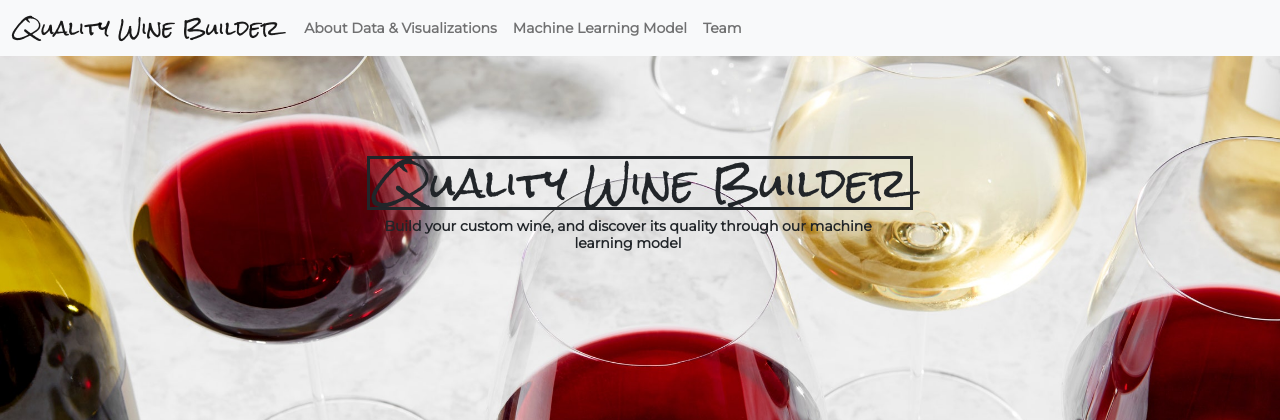
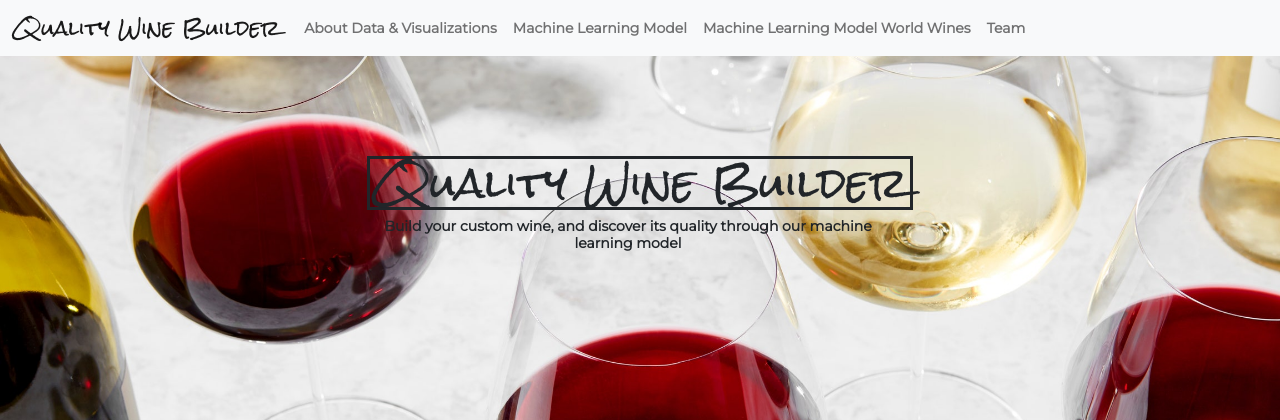
Before and after one commit to Mbutler22/Wine-Physiochemical-Analysis, a Flask app: page / in a window 1280 px wide. Shown: the top 420 px of the page. Run offline with Flask 2, Linux system fonts and the light colour scheme.

Commit message:
adding html for world wines model, functionality to app_py

```diff
--- a/app.py
+++ b/app.py
@@ -101,6 +101,19 @@
         routcome="Good Choice!"
     return redirect("/machine_learning.html")
 
+@app.route("/machine_learning_worldwines.html")
+def machine_learning_worldwines():
+   global rvolacidity, rTotalSulfur, rDensity, rSulfates, rAlcohol
+   global wAcidity, wFreeSulfur, wDensity, wAlcohol
+   global gwine
+   global routcome, woutcome
+
+   return render_template("machine_learning_worldwines.html", routcome=routcome, rvolacidity=rvolacidity,\
+                            rTotalSulfur=rTotalSulfur , rDensity= rDensity, rSulfates=rSulfates, rAlcohol=rAlcohol,\
+                            woutcome = woutcome, wAcidity=wAcidity, wFreeSulfur=wFreeSulfur,wDensity = wDensity,\
+                            wAlcohol =wAlcohol,\
+                            gwine=gwine)
+
 @app.route('/world_data', methods=['POST'])
 def world_data():
     global gwine
@@ -118,6 +131,7 @@
     else:
         gwine.outcome="Good Choice!"
     return redirect("/machine_learning.html")
+
 
 
 @app.route("/reset.html")
--- a/templates/index.html
+++ b/templates/index.html
@@ -26,6 +26,10 @@
                         <li class="nav-item">
                             <a class="nav-link" href="/machine_learning.html">Machine Learning Model</a>
                         </li>
+                        <li class="nav-item">
+                            <a class="nav-link" href="/machine_learning_worldwines.html">Machine Learning Model World Wines</a>
+                        </li
+
                         <li class="nav-item">
                             <a class="nav-link" href="/team.html">Team</a>
                         </li>
--- a/templates/machine_learning.html
+++ b/templates/machine_learning.html
@@ -33,6 +33,10 @@
                     <li class="nav-item">
                         <a class="nav-link" href="/machine_learning.html">Machine Learning Model</a>
                     </li>
+                    <li class="nav-item">
+                        <a class="nav-link" href="/machine_learning_worldwines.html">Machine Learning Model World Wines</a>
+                    </li
+
                     <li class="nav-item">
                         <a class="nav-link" href="/team.html">Team</a>
                     </li>
--- a/templates/team.html
+++ b/templates/team.html
@@ -35,6 +35,10 @@
                         <li class="nav-item">
                             <a class="nav-link" href="/machine_learning.html">Machine Learning Model</a>
                         </li>
+                        <li class="nav-item">
+                            <a class="nav-link" href="/machine_learning_worldwines.html">Machine Learning Model World Wines</a>
+                        </li
+
                         <li class="nav-item">
                             <a class="nav-link" href="/team.html">Team</a>
                         </li>
--- a/templates/visualizations.html
+++ b/templates/visualizations.html
@@ -31,6 +31,10 @@
                     <li class="nav-item">
                         <a class="nav-link" href="/machine_learning.html">Machine Learning Model</a>
                     </li>
+                    <li class="nav-item">
+                        <a class="nav-link" href="/machine_learning_worldwines.html">Machine Learning Model World Wines</a>
+                    </li
+
                     <li class="nav-item">
                         <a class="nav-link" href="/team.html">Team</a>
                     </li>
```
